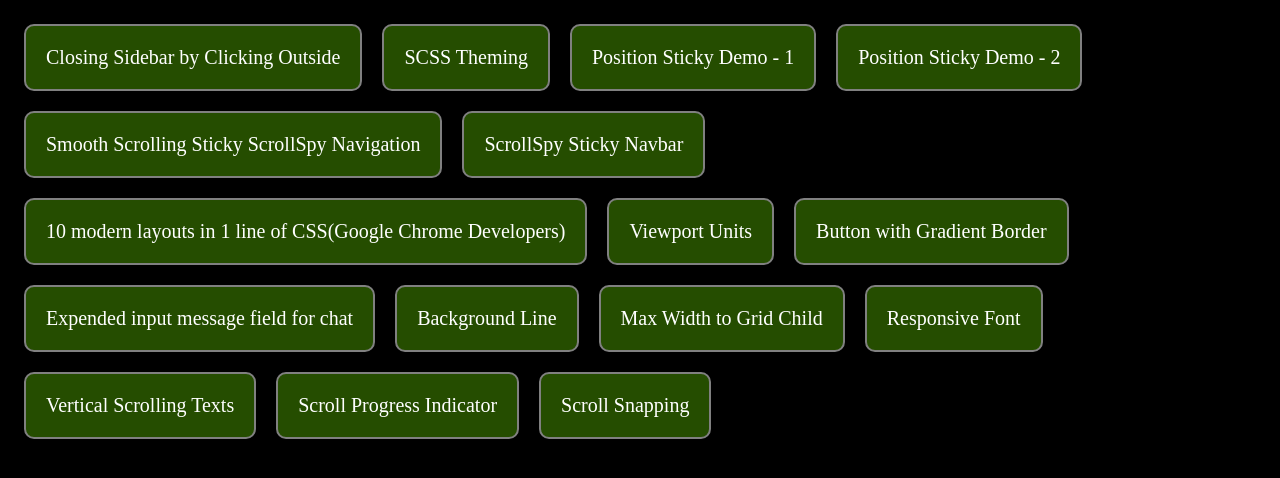
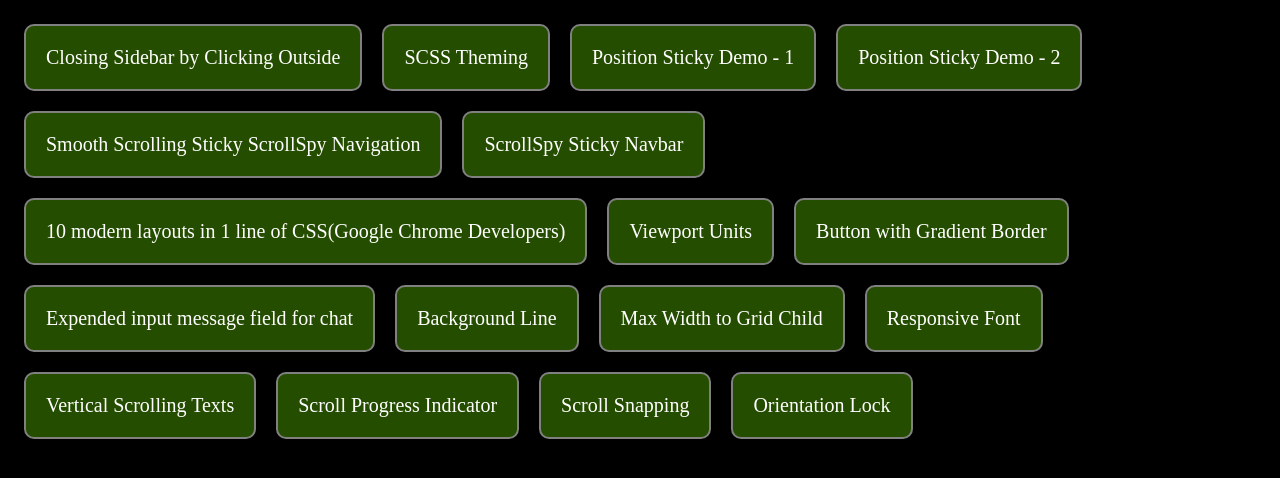
Before and after one commit to satyam-seth-learnings/css_experiments, a plain HTML site: page index.html in a window 1280 px wide. Drawn offline with Linux system fonts and the light colour scheme.

Commit message:
update index.html

```diff
--- a/index.html
+++ b/index.html
@@ -50,6 +50,7 @@
     <a href="./Vertical Scrolling Texts/index.html">Vertical Scrolling Texts</a>
     <a href="./Scroll Progress Indicator/demo.html">Scroll Progress Indicator</a>
     <a href="./Scroll Snapping/index.html">Scroll Snapping</a>
+    <a href="./Orientation Lock/demo.html">Orientation Lock</a>
 </body>
 
 </html>
```
